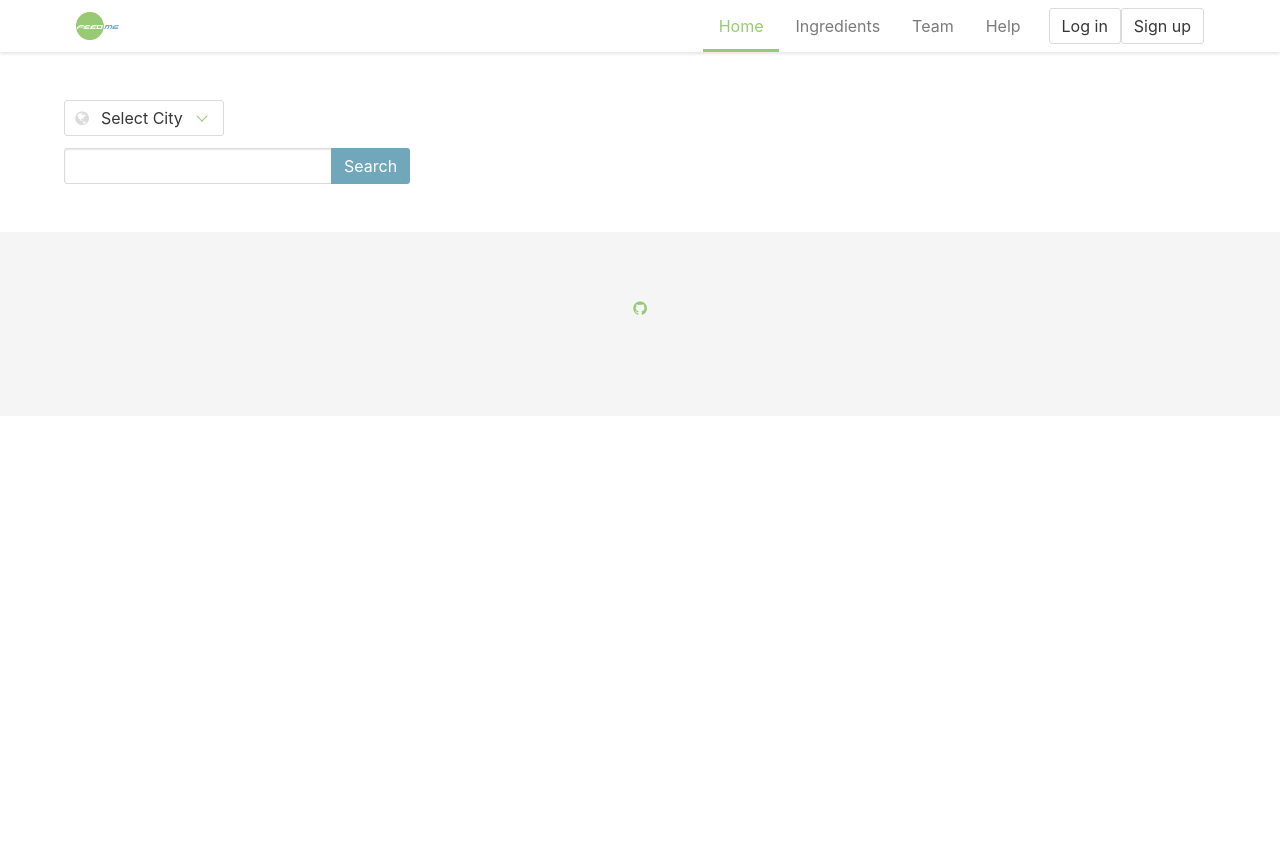
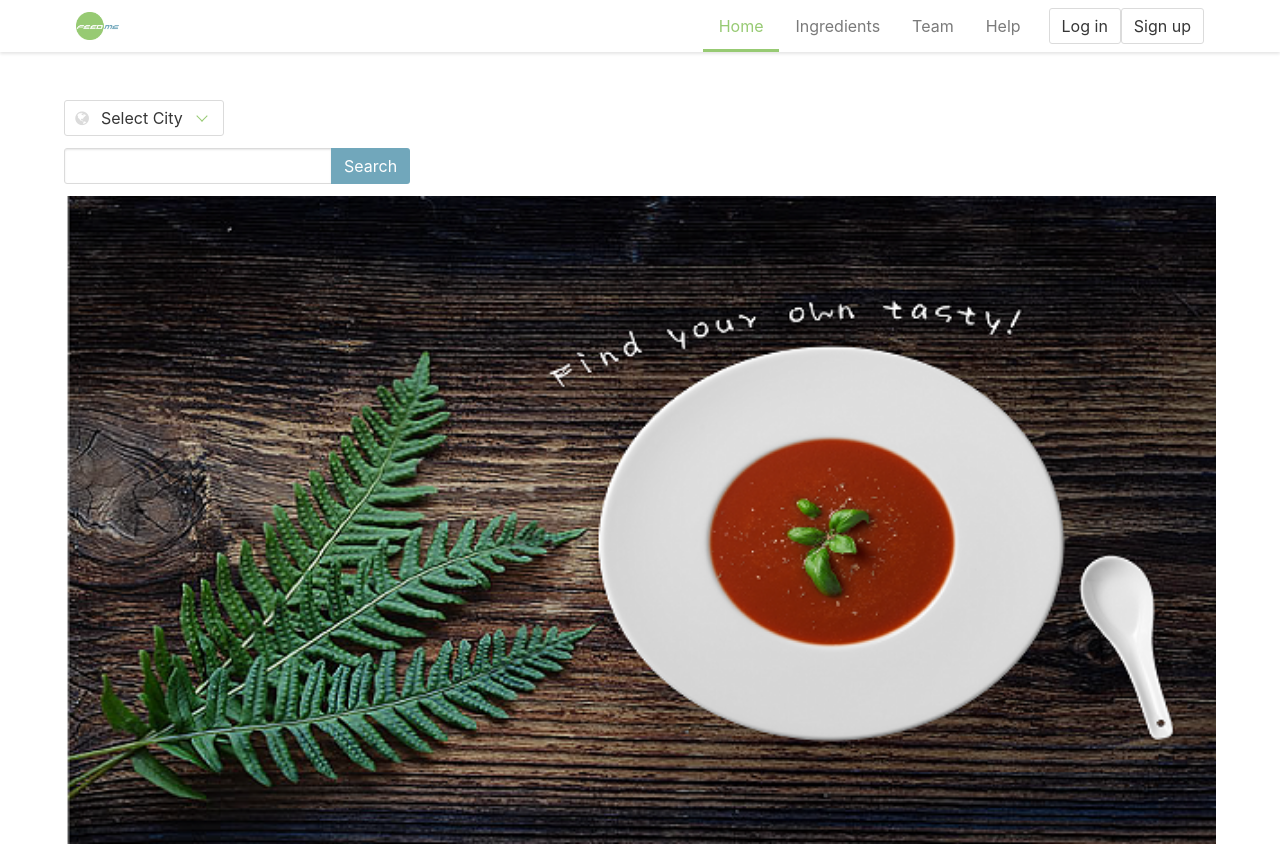
Before and after one commit to m3hrad/feedme-front, a React (Create React App) app: page / in a window 1280 px wide. Shown: the top 846 px of the page. Before the commit the page ends 800 px from the top, so only its background shows below. Built offline with nearby package versions, Linux system fonts and the light colour scheme.

Commit message:
added home page image

```diff
--- a/src/views/Home.js
+++ b/src/views/Home.js
@@ -1,15 +1,19 @@
 import React, { Component } from 'react';
 import CountryDropdown from '../components/CountryDropdown';
 import SearchBar from '../components/SearchBar';
+import landing from '../images/landing.png';
 
 class Home extends Component {
   render() {
     return (
       <section className="section">
-        <div className="container content">
+        <div className="container">
           <CountryDropdown />
           <SearchBar />
-        </div>
+          <figure className="image">
+            <img src={landing} />
+          </figure>
+          </div>
       </section>
     );
   }
```
Also changed, not shown: src/images/landing.png (added).
